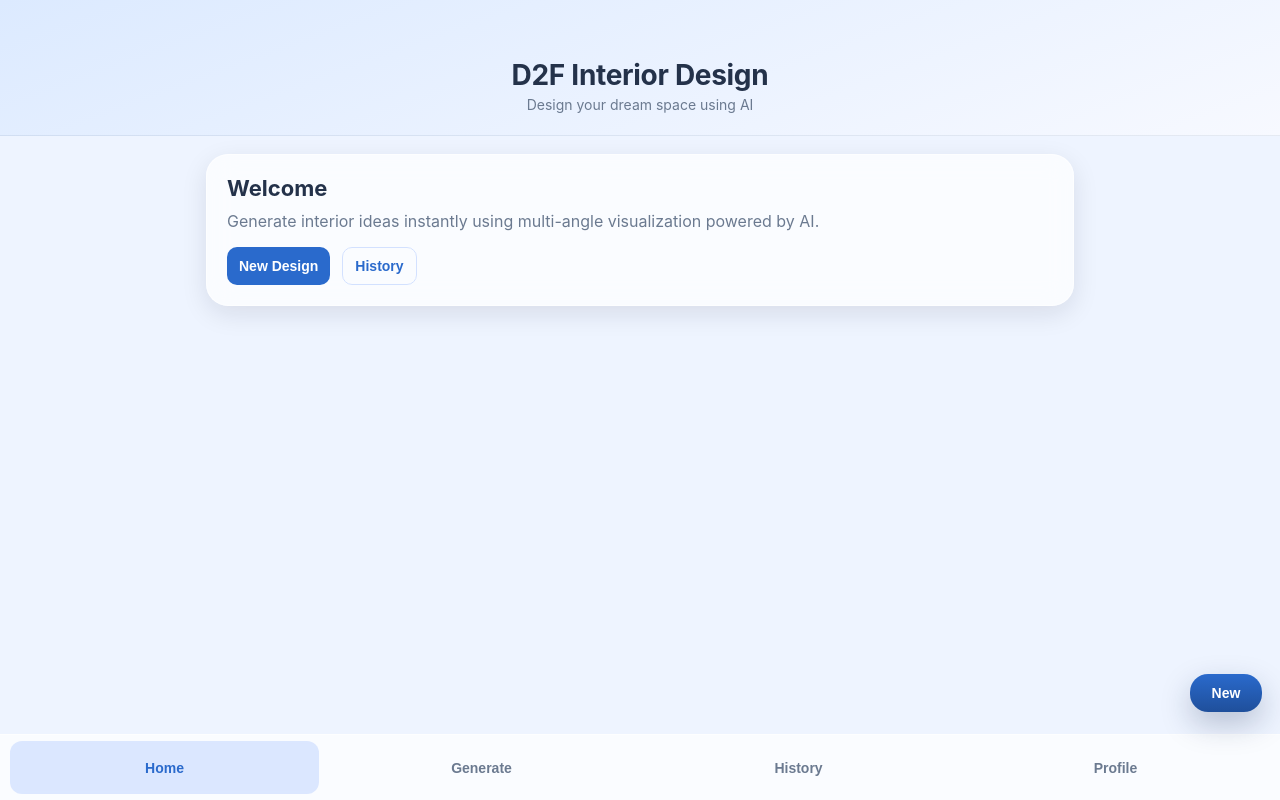
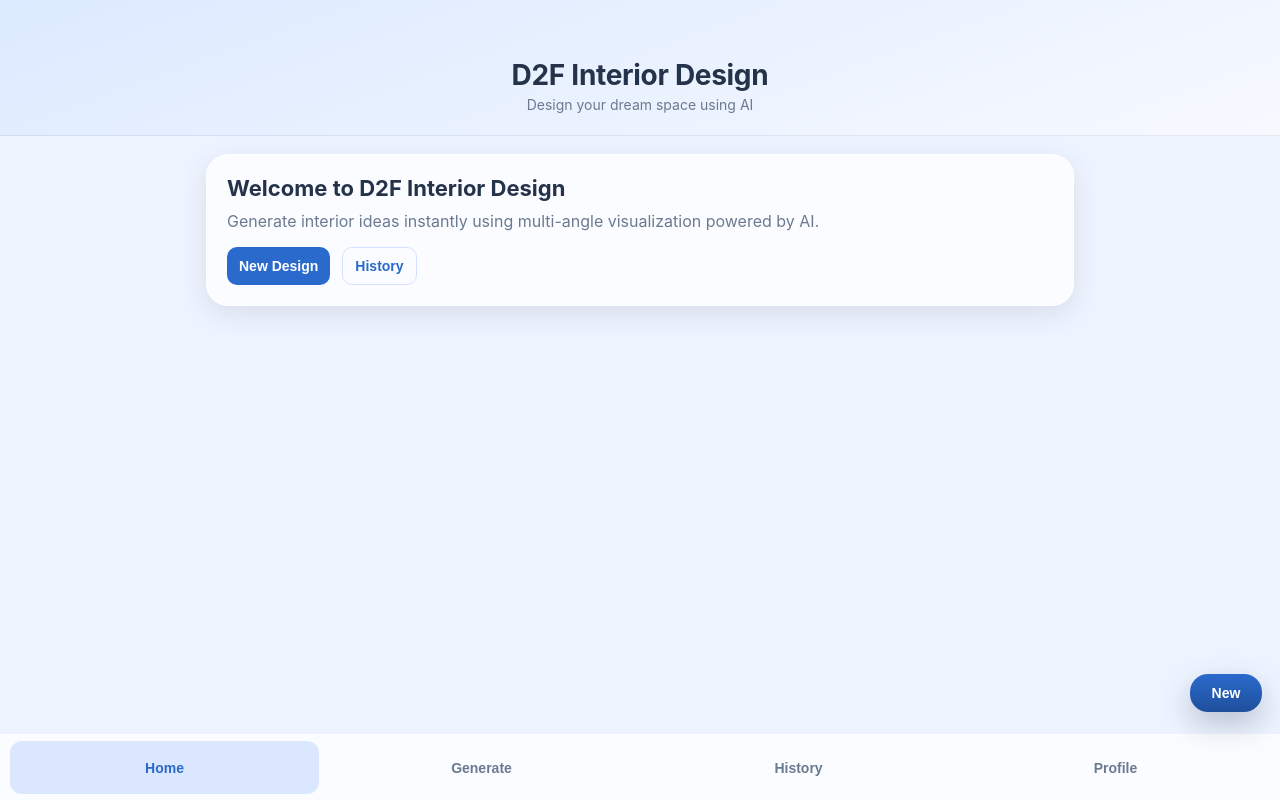
Before and after one commit to cibers89/interior-ai-generator, a website: page public/index.html in a window 1280 px wide. Drawn offline with Linux system fonts and the light colour scheme.

Commit message:
update index file

```diff
--- a/public/index.html
+++ b/public/index.html
@@ -3,7 +3,7 @@
 <head>
   <meta charset="utf-8" />
   <meta name="viewport" content="width=device-width,initial-scale=1" />
-  <title>D2F Interior Design — iOS Pack</title>
+  <title>D2F Interior Design</title>
 
   <!-- CSS -->
   <link rel="stylesheet" href="css/styles.css" />
@@ -31,7 +31,7 @@
     ============================ -->
     <section id="page-home" class="page active">
       <div class="card hero-card">
-        <h2>Welcome</h2>
+        <h2>Welcome to D2F Interior Design</h2>
         <p>Generate interior ideas instantly using multi-angle visualization powered by AI.</p>
 
         <div class="hero-actions">
```
